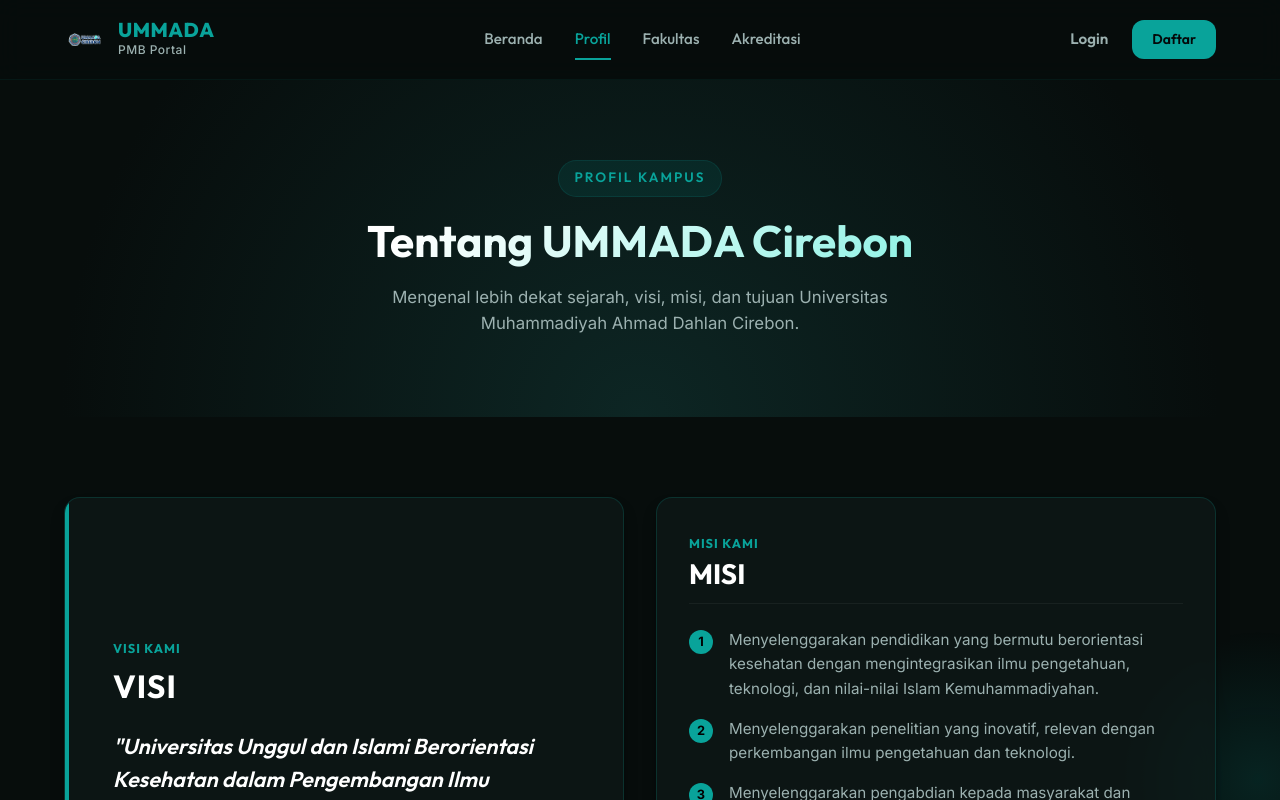
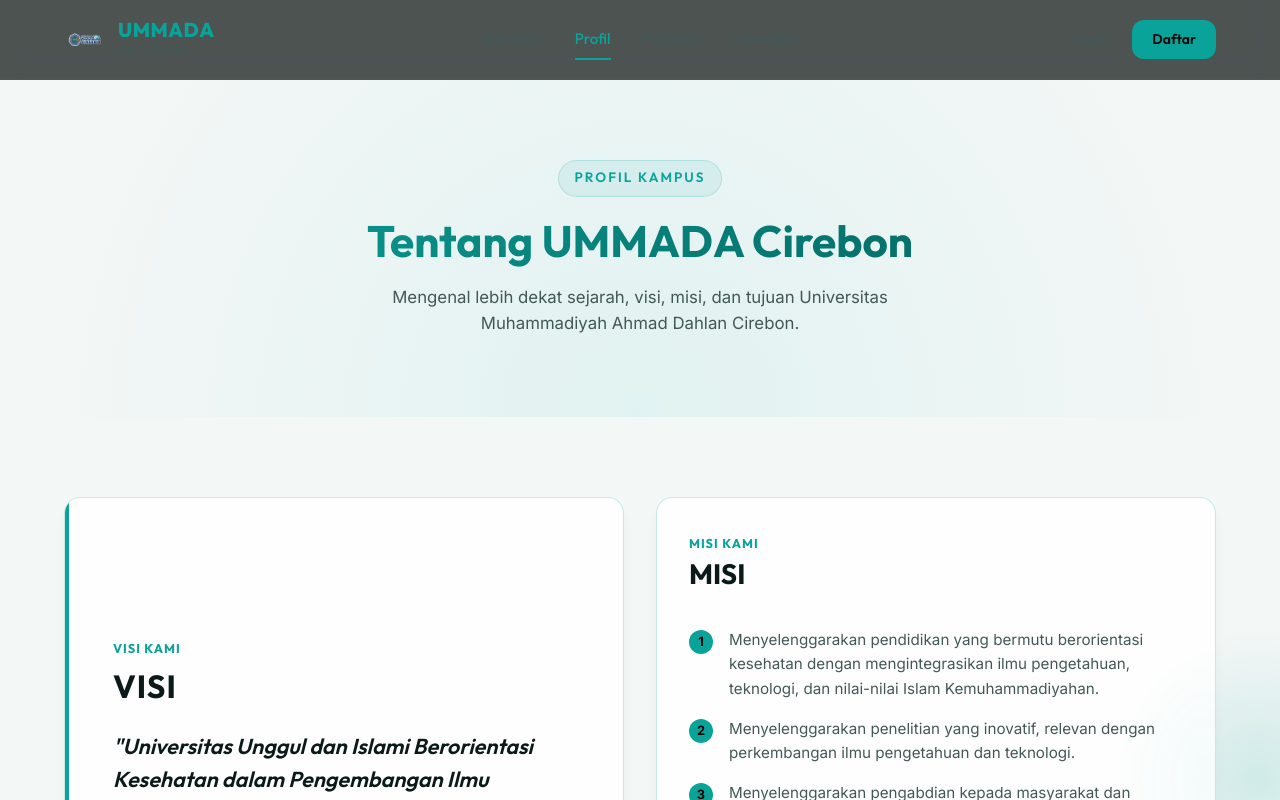
Before and after one commit to deffan10/Landing-Page-PMB-UMMADA, a Vue app: page /profil in a window 1280 px wide. Shown: the top 800 px of the page. Built offline with nearby package versions, Linux system fonts and the light colour scheme.

Commit message:
feat: switch design to premium light-theme glassmorphism, import compiled logo/qr assets, filter study programs, and add footer hotlines

```diff
--- a/src/App.vue
+++ b/src/App.vue
@@ -4,7 +4,7 @@
     <header class="navbar-header" :class="{ 'scrolled': isScrolled }">
       <div class="container navbar-container">
         <router-link to="/" class="navbar-logo">
-          <img src="/logo-ummada.png" alt="Logo UMMADA Cirebon" class="logo-img" />
+          <img :src="logoUrl" alt="Logo UMMADA Cirebon" class="logo-img" />
           <div class="logo-text">
             <span class="logo-title">UMMADA</span>
             <span class="logo-subtitle">PMB Portal</span>
@@ -62,7 +62,7 @@
       <div class="container footer-grid">
         <div class="footer-col brand-col">
           <div class="footer-logo">
-            <img src="/logo-ummada.png" alt="Logo UMMADA" class="logo-img" />
+            <img :src="logoUrl" alt="Logo UMMADA" class="logo-img" />
             <h3>UMMADA Cirebon</h3>
           </div>
           <p class="brand-desc">
@@ -100,7 +100,7 @@
           <div class="contact-phones">
             <strong>PMB Admin Support:</strong>
             <ul>
-              <li v-for="(phone, index) in kontak.phoneLines?.slice(0, 2)" :key="index">
+              <li v-for="(phone, index) in kontak.phoneLines" :key="index">
                 <a :href="phone.waUrl" target="_blank" rel="noopener">{{ phone.label }}: {{ phone.number }}</a>
               </li>
             </ul>
@@ -119,6 +119,7 @@
 <script setup>
 import { ref, onMounted, onUnmounted } from 'vue'
 import kontakData from './content/kontak.json'
+import logoUrl from './assets/logo-ummada.png'
 
 const kontak = ref(kontakData)
 const isScrolled = ref(false)
--- a/src/content/fakultas.json
+++ b/src/content/fakultas.json
@@ -11,15 +11,9 @@
         "Kampus 2: Jl. Walet No.21, Kertawinangun, Kec. Kedawung, Kabupaten Cirebon"
       ],
       "prodi": [
-        { "level": "S1", "name": "Kesehatan Masyarakat", "duration": "4 Tahun" },
         { "level": "S1", "name": "Kebidanan", "duration": "4 Tahun" },
-        { "level": "S1", "name": "Ilmu Keperawatan", "duration": "4 Tahun" },
         { "level": "Profesi", "name": "Pendidikan Bidan", "duration": "1 Tahun" },
-        { "level": "Profesi", "name": "Ners", "duration": "1 Tahun" },
         { "level": "D3", "name": "Keperawatan", "duration": "3 Tahun" },
-        { "level": "D3", "name": "Kebidanan", "duration": "3 Tahun" },
-        { "level": "D3", "name": "Fisioterapi", "duration": "3 Tahun" },
-        { "level": "D3", "name": "Radiodiagnostik dan Radioterapi", "duration": "3 Tahun" },
         { "level": "S1", "name": "Administrasi Rumah Sakit", "duration": "4 Tahun" }
       ]
     },
--- a/src/content/kontak.json
+++ b/src/content/kontak.json
@@ -40,8 +40,8 @@
     },
     {
       "label": "ADMIN PMB FAKULTAS EKONOMI SOSIAL DAN HUMANIORA",
-      "number": "08520000125",
-      "waUrl": "https://wa.me/628520000125"
+      "number": "089520000125",
+      "waUrl": "https://wa.me/6289520000125"
     }
   ]
 }
--- a/src/style.css
+++ b/src/style.css
@@ -3,24 +3,24 @@
 :root {
   --primary: #09a39a;
   --primary-hover: #07827b;
-  --primary-glow: rgba(9, 163, 154, 0.4);
-  --primary-light: rgba(9, 163, 154, 0.1);
-  --bg-dark: #070d0c;
-  --bg-surface: #0e1817;
-  --bg-surface-hover: #142422;
-  --text-primary: #ffffff;
-  --text-secondary: #9cb1b0;
-  --text-muted: #647b7a;
-  --border-color: rgba(9, 163, 154, 0.15);
-  --glass-bg: rgba(14, 24, 23, 0.8);
-  --glass-border: rgba(9, 163, 154, 0.2);
+  --primary-glow: rgba(9, 163, 154, 0.3);
+  --primary-light: rgba(9, 163, 154, 0.08);
+  --bg-dark: #f3f7f6;
+  --bg-surface: #ffffff;
+  --bg-surface-hover: #eaf1f0;
+  --text-primary: #0b1a19;
+  --text-secondary: #435856;
+  --text-muted: #7d9492;
+  --border-color: rgba(9, 163, 154, 0.18);
+  --glass-bg: rgba(255, 255, 255, 0.8);
+  --glass-border: rgba(9, 163, 154, 0.22);
   --transition-fast: 0.2s ease;
   --transition-normal: 0.3s ease;
   --font-title: 'Outfit', sans-serif;
   --font-body: 'Inter', sans-serif;
-  --shadow-sm: 0 4px 6px -1px rgba(0, 0, 0, 0.3), 0 2px 4px -1px rgba(0, 0, 0, 0.3);
-  --shadow-md: 0 10px 15px -3px rgba(0, 0, 0, 0.4), 0 4px 6px -2px rgba(0, 0, 0, 0.4);
-  --shadow-lg: 0 20px 25px -5px rgba(0, 0, 0, 0.5), 0 10px 10px -5px rgba(0, 0, 0, 0.5);
+  --shadow-sm: 0 4px 6px -1px rgba(0, 0, 0, 0.05), 0 2px 4px -1px rgba(0, 0, 0, 0.03);
+  --shadow-md: 0 10px 15px -3px rgba(0, 0, 0, 0.06), 0 4px 6px -2px rgba(0, 0, 0, 0.03);
+  --shadow-lg: 0 20px 25px -5px rgba(0, 0, 0, 0.08), 0 10px 10px -5px rgba(0, 0, 0, 0.04);
   --container-width: 1200px;
 }
 
@@ -89,7 +89,7 @@
 
 /* Premium Typography & Badges */
 .gradient-text {
-  background: linear-gradient(135deg, #ffffff 30%, #52ebd7 100%);
+  background: linear-gradient(135deg, #09a39a 0%, #055e59 100%);
   -webkit-background-clip: text;
   -webkit-text-fill-color: transparent;
 }
@@ -124,7 +124,7 @@
 .glass-card:hover {
   transform: translateY(-4px);
   border-color: rgba(9, 163, 154, 0.4);
-  box-shadow: 0 12px 20px rgba(0, 0, 0, 0.4), 0 0 15px rgba(9, 163, 154, 0.15);
+  box-shadow: 0 12px 20px rgba(9, 163, 154, 0.08), 0 0 15px rgba(9, 163, 154, 0.12);
 }
 
 /* Buttons System */
--- a/src/views/AkreditasiView.vue
+++ b/src/views/AkreditasiView.vue
@@ -80,7 +80,7 @@
 <style scoped>
 /* Page Header */
 .page-header {
-  background: radial-gradient(circle at 50% 100%, #0d2624 0%, var(--bg-dark) 80%);
+  background: radial-gradient(circle at 50% 100%, #e0f2f1 0%, var(--bg-dark) 80%);
 }
 
 .page-header h1 {
--- a/src/views/FakultasView.vue
+++ b/src/views/FakultasView.vue
@@ -72,7 +72,7 @@
 <style scoped>
 /* Page Header */
 .page-header {
-  background: radial-gradient(circle at 50% 100%, #0d2624 0%, var(--bg-dark) 80%);
+  background: radial-gradient(circle at 50% 100%, #e0f2f1 0%, var(--bg-dark) 80%);
 }
 
 .page-header h1 {
--- a/src/views/HomeView.vue
+++ b/src/views/HomeView.vue
@@ -78,7 +78,7 @@
 
         <div class="biaya-qr-display text-center">
           <div class="qr-wrapper">
-            <img :src="home.biayaPerkuliahan?.qrCodeImage" alt="QR Code Biaya PMB UMMADA" class="qr-img" />
+            <img :src="qrCodeUrl" alt="QR Code Biaya PMB UMMADA" class="qr-img" />
             <div class="qr-overlay">
               <span class="scan-text">Scan QR / Klik untuk Rincian Biaya</span>
             </div>
@@ -117,6 +117,7 @@
 import { ref } from 'vue'
 import homeData from '../content/home.json'
 import kontakData from '../content/kontak.json'
+import qrCodeUrl from '../assets/qr-biaya.jpg'
 
 const home = ref(homeData)
 const kontak = ref(kontakData)
@@ -131,7 +132,7 @@
 /* Hero Styles */
 .hero-section {
   padding: 6rem 0 4rem;
-  background: radial-gradient(circle at 50% 30%, #0d2624 0%, var(--bg-dark) 80%);
+  background: radial-gradient(circle at 50% 30%, #e0f2f1 0%, var(--bg-dark) 80%);
 }
 
 .hero-container {
--- a/src/views/ProfilView.vue
+++ b/src/views/ProfilView.vue
@@ -123,7 +123,7 @@
 
 /* Page Header */
 .page-header {
-  background: radial-gradient(circle at 50% 100%, #0d2624 0%, var(--bg-dark) 80%);
+  background: radial-gradient(circle at 50% 100%, #e0f2f1 0%, var(--bg-dark) 80%);
 }
 
 .page-header h1 {
```
Also changed, not shown: src/assets/logo-ummada.png (added), src/assets/qr-biaya.jpg (added).
